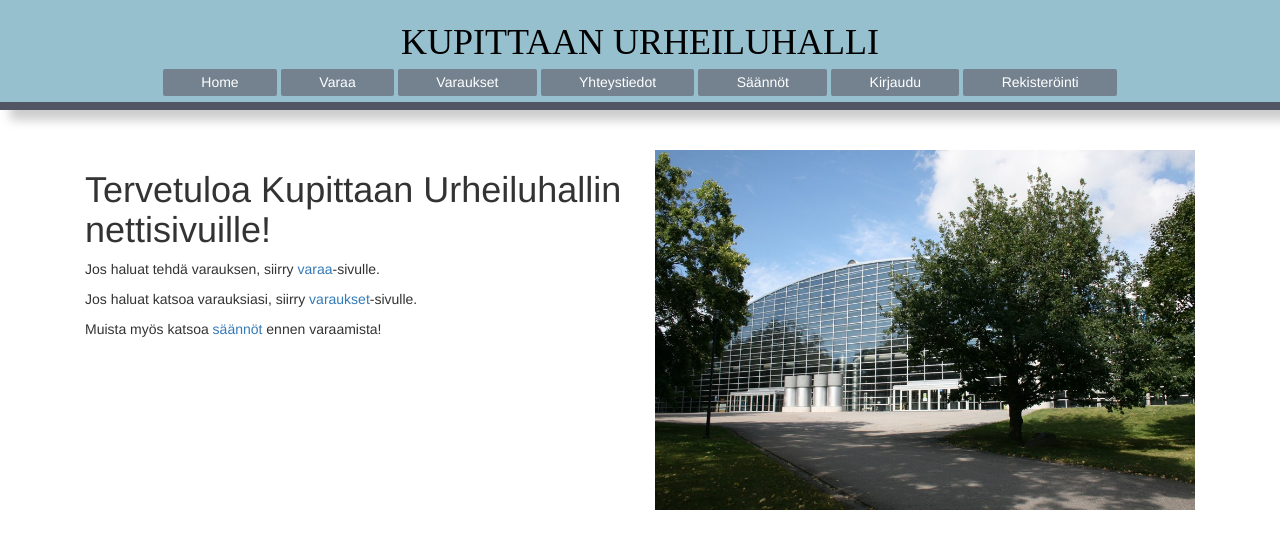
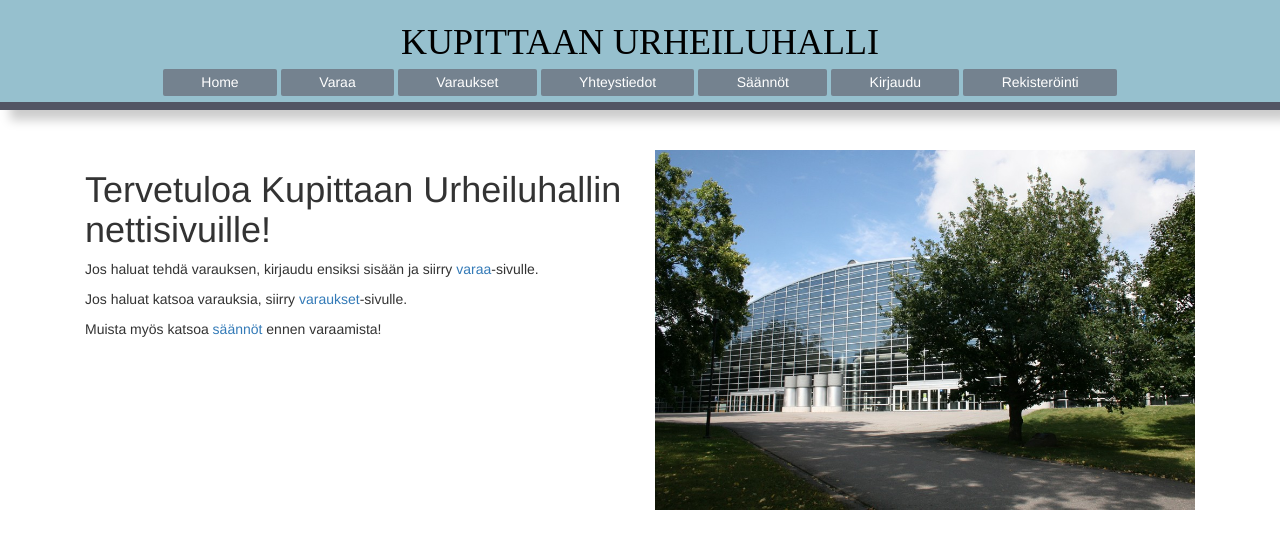
Before and after one commit to Cendukka/VarausjarjestelmaNodeJS, a Node server app: template views/index.ejs in a window 1280 px wide. Shown: the top 549 px of the page. Run offline with Node 20, Linux system fonts and the light colour scheme; the template is opened without the code that fills it, so the values that code supplies are empty; some libraries are stand-ins or nearby versions.

Commit message:
login check
Can't make reservations if not logged in

```diff
--- a/views/index.ejs
+++ b/views/index.ejs
@@ -1,7 +1,7 @@
 <div class="col-sm-6">
     <h1>Tervetuloa Kupittaan Urheiluhallin nettisivuille!</h1>
-    <p> Jos haluat tehdä varauksen, siirry <a href="reserve">varaa</a>-sivulle.</p>
-    <p> Jos haluat katsoa varauksiasi, siirry <a href="reservations">varaukset</a>-sivulle.</p>
+    <p> Jos haluat tehdä varauksen, kirjaudu ensiksi sisään ja siirry <a href="reserve">varaa</a>-sivulle.</p>
+    <p> Jos haluat katsoa varauksia, siirry <a href="reservations">varaukset</a>-sivulle.</p>
     <p> Muista myös katsoa <a href="rules">säännöt</a> ennen varaamista!</p>
 </div>
 <div class="col-sm-6">
```
Also changed, not shown: controllers/homeController.js (+6 -9 lines).
